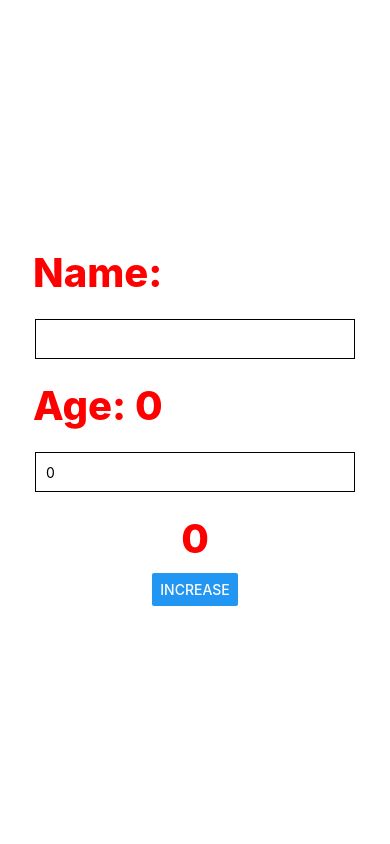
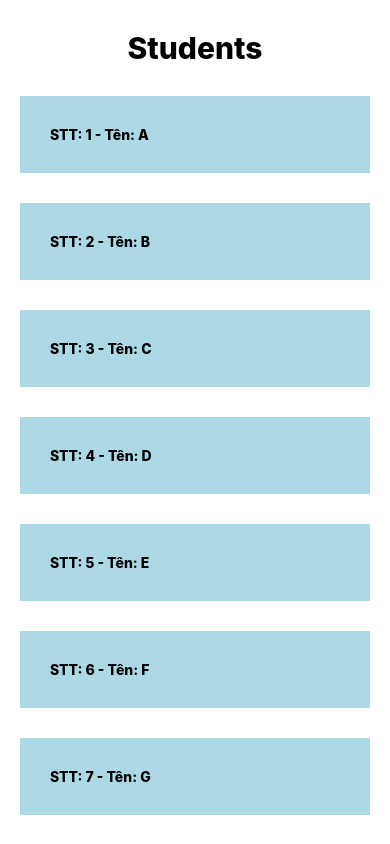
Before and after one commit to hxthuong/learn-react-native, a React Native app: screen / in a window 390 px wide. Built offline with nearby package versions, Linux system fonts and the light colour scheme.

Commit message:
test FlatList

```diff
--- a/App.tsx
+++ b/App.tsx
@@ -1,33 +1,52 @@
 import { StatusBar } from 'expo-status-bar';
 import { useState } from 'react';
-import { Button, StyleSheet, Text, TextInput, View } from 'react-native';
+import { Button, FlatList, ScrollView, StyleSheet, Text, TextInput, View } from 'react-native';
 
 export default function App() {
-    const [count, setCount] = useState<number>(0);
-    const [name, setName] = useState('');
-    const [age, setAge] = useState(0);
+    const [students, setStudents] = useState([
+        { id: 1, name: 'A', age: 10 },
+        { id: 2, name: 'B', age: 11 },
+        { id: 3, name: 'C', age: 12 },
+        { id: 4, name: 'D', age: 13 },
+        { id: 5, name: 'E', age: 14 },
+        { id: 6, name: 'F', age: 15 },
+        { id: 7, name: 'G', age: 10 },
+        { id: 8, name: 'H', age: 11 },
+        { id: 9, name: 'I', age: 12 },
+        { id: 10, name: 'K', age: 13 },
+        { id: 11, name: 'L', age: 14 },
+        { id: 12, name: 'M', age: 15 },
+    ]);
 
     return (
+        // <View style={styles.container}>
+        //     <Text style={styles.header}>Students</Text>
+        // </View>
         <View style={styles.container}>
-            <View>
-                <Text style={styles.hello1}>Name: {name}</Text>
-                <TextInput
-                    style={styles.input}
-                    value={name}
-                    multiline
-                    autoCapitalize={'words'}
-                    onChangeText={setName}
-                />
-            </View>
-            <View>
-                <Text style={styles.hello1}>Age: {age}</Text>
-                <TextInput style={styles.input} value={age} keyboardType={'number-pad'} onChangeText={setAge} />
-            </View>
-            <Text style={styles.hello1}>{count}</Text>
-            <View>
-                <Button title="Increase" onPress={() => setCount(count + 1)} />
-            </View>
+            <Text style={styles.header}>Students</Text>
+            <FlatList
+                data={students}
+                keyExtractor={(item) => `${item.id}`}
+                // numColumns={2}
+                renderItem={({ item }) => {
+                    return (
+                        <View>
+                            <Text style={styles.item}>
+                                STT: {item.id} - Tên: {item.name}
+                            </Text>
+                        </View>
+                    );
+                }}
+            />
         </View>
+        // <ScrollView style={styles.container}>
+        //     <Text style={styles.header}>Students</Text>
+        //     {students.map((item) => (
+        //         <Text style={styles.item} key={item.id}>
+        //             STT: {item.id} - Tên: {item.name}
+        //         </Text>
+        //     ))}
+        // </ScrollView>
     );
 }
 
@@ -35,8 +54,14 @@ const styles = StyleSheet.create({
     container: {
         flex: 1,
         backgroundColor: '#fff',
-        alignItems: 'center',
-        justifyContent: 'center',
+        // alignItems: 'center',
+        // justifyContent: 'center',
+    },
+    header: {
+        fontSize: 30,
+        fontWeight: '800',
+        marginVertical: 30,
+        textAlign: 'center',
     },
     input: {
         width: 320,
@@ -45,12 +70,12 @@ const styles = StyleSheet.create({
         borderWidth: 1,
         padding: 10,
     },
-    hello1: {
-        color: 'red',
-        fontSize: 40,
-        // borderWidth: 1,
-        // borderColor: 'red',
-        padding: 10,
+    item: {
+        // width: '100%',
+        backgroundColor: 'lightblue',
+        padding: 30,
+        marginBottom: 30,
+        marginHorizontal: 20,
         fontWeight: '800',
     },
 });
```
